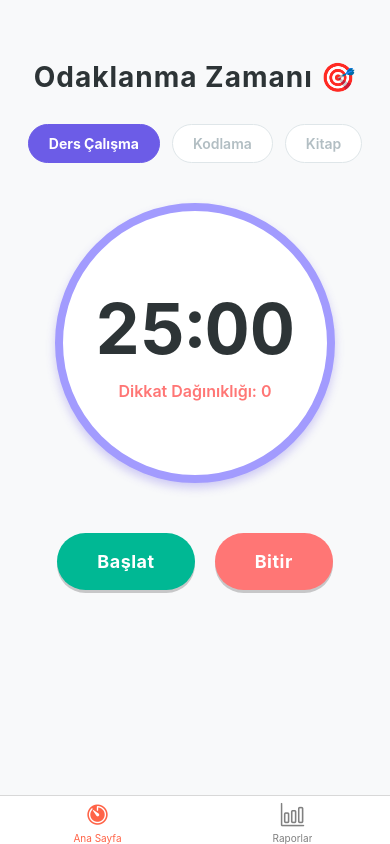
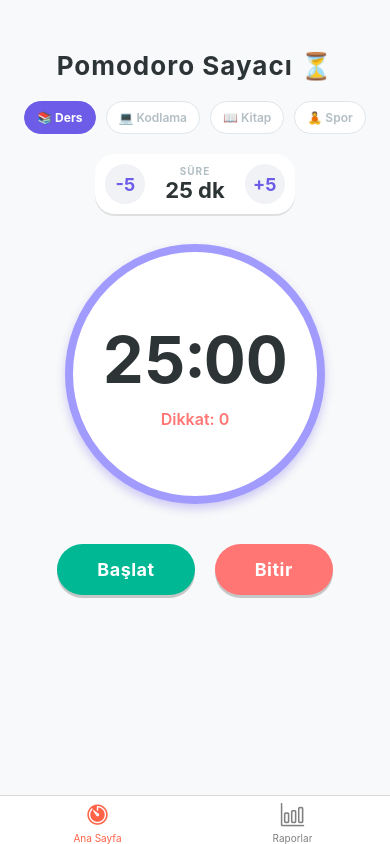
Before and after one commit to merveyaren/FocusTracker, a React Native app in the folder MobilOdev/: screen / in a window 390 px wide. Built offline with nearby package versions, Linux system fonts and the light colour scheme.

Commit message:
düzenleme ve bazı eklemeler

```diff
--- a/MobilOdev/screens/DashboardScreen.js
+++ b/MobilOdev/screens/DashboardScreen.js
@@ -1,90 +1,119 @@
-import { useState } from 'react';
-import { View, Text, StyleSheet, ScrollView, Dimensions } from 'react-native';
+import React, { useState } from 'react';
+import { View, Text, StyleSheet, ScrollView, Dimensions, StatusBar } from 'react-native';
+import { BarChart, PieChart } from 'react-native-chart-kit';
+
+// Ekran genişliğini al
+const screenWidth = Dimensions.get("window").width;
+
+// --- 1. KÜÇÜK BİLEŞEN: İSTATİSTİK KARTI ---
+// Hocanın istediği "Bileşen Bazlı" yapıya uygun olarak kartı ayırdık.
+const StatCard = ({ title, value, color, icon }) => (
+  <View style={[styles.statCard, { borderLeftColor: color }]}>
+    <Text style={styles.statLabel}>{title} {icon}</Text>
+    <Text style={[styles.statValue, { color: color }]}>{value}</Text>
+  </View>
+);
 
 export default function DashboardScreen() {
+
+  // SİMÜLASYON VERİLERİ
   const [stats] = useState({
     bugunOdak: 45,
     toplamOdak: 1240,
     dikkatDaginikligi: 12
   });
 
-  const graphData = [
-    { day: "Pzt", minutes: 30 }, { day: "Sal", minutes: 60 },
-    { day: "Çar", minutes: 45 }, { day: "Per", minutes: 90 },
-    { day: "Cum", minutes: 20 }, { day: "Cmt", minutes: 120 },
-    { day: "Paz", minutes: 10 },
+  // --- GRAFİK 1: ÇUBUK GRAFİK (Son 7 Gün) ---
+  const barData = {
+    labels: ["Pzt", "Sal", "Çar", "Per", "Cum", "Cmt", "Paz"],
+    datasets: [{ data: [30, 60, 45, 90, 20, 120, 10] }]
+  };
+
+  // --- GRAFİK 2: PASTA GRAFİK (Kategoriler) ---
+  const pieData = [
+    {
+      name: "Kodlama",
+      population: 50,
+      color: "#6c5ce7", // Mor (Ana Renk)
+      legendFontColor: "#7f7f7f",
+      legendFontSize: 12
+    },
+    {
+      name: "Ders",
+      population: 30,
+      color: "#00b894", // Mint (Başarı Rengi)
+      legendFontColor: "#7f7f7f",
+      legendFontSize: 12
+    },
+    {
+      name: "Kitap",
+      population: 20,
+      color: "#ff7675", // Mercan (Vurgu Rengi)
+      legendFontColor: "#7f7f7f",
+      legendFontSize: 12
+    }
   ];
-  const maxMinute = Math.max(...graphData.map(item => item.minutes));
+
+  // Grafik Ayarları (Modern Tema)
+  const chartConfig = {
+    backgroundGradientFrom: "#fff",
+    backgroundGradientTo: "#fff",
+    color: (opacity = 1) => `rgba(108, 92, 231, ${opacity})`, // Çubuklar Mor
+    labelColor: (opacity = 1) => `rgba(99, 110, 114, ${opacity})`, // Yazılar Gri
+    barPercentage: 0.6,
+    decimalPlaces: 0, // Virgüllü sayı gösterme
+  };
 
   return (
-    <ScrollView style={styles.container}>
-      <Text style={styles.header}>📊 Raporlar</Text>
+    <ScrollView style={styles.container} showsVerticalScrollIndicator={false}>
+      {/* Status Bar Rengi */}
+      <StatusBar barStyle="dark-content" />
 
-      {/* --- İSTATİSTİK KARTLARI --- */}
-      <View style={styles.statsSection}>
+      {/* BAŞLIK */}
+      <Text style={styles.header}>Haftalık Özet 📑</Text>
 
-        {/* Kart 1: Bugün (Mint Yeşili - Pozitif) */}
-        <View style={[styles.statCard, { borderLeftColor: '#00b894' }]}>
-          <Text style={styles.statLabel}>Bugün</Text>
-          <Text style={[styles.statValue, { color: '#00b894' }]}>{stats.bugunOdak} dk</Text>
-        </View>
-
-        {/* Kart 2: Toplam (Mor - Ana Renk) */}
-        <View style={[styles.statCard, { borderLeftColor: '#6c5ce7' }]}>
-          <Text style={styles.statLabel}>Toplam</Text>
-          <Text style={[styles.statValue, { color: '#6c5ce7' }]}>{stats.toplamOdak} dk</Text>
-        </View>
-
-        {/* Kart 3: Dikkat (Kırmızı - Uyarı) */}
-        <View style={[styles.statCard, { borderLeftColor: '#ff7675' }]}>
-          <Text style={styles.statLabel}>Dikkat Dağ.</Text>
-          <Text style={[styles.statValue, { color: '#ff7675' }]}>{stats.dikkatDaginikligi}</Text>
+      {/* --- BÖLÜM 1: GENEL İSTATİSTİKLER --- */}
+      <View style={styles.sectionContainer}>
+        <Text style={styles.sectionTitle}>Genel Durum 📌</Text>
+        <View style={styles.statsRow}>
+          <StatCard title="Bugün" value={`${stats.bugunOdak} dk`} color="#00b894" icon="🔥" />
+          <StatCard title="Toplam" value={`${stats.toplamOdak} dk`} color="#6c5ce7" icon="⏳" />
+          <StatCard title="Dikkat" value={`${stats.dikkatDaginikligi}`} color="#ff7675" icon="⚠️" />
         </View>
       </View>
 
-      {/* --- GRAFİK ALANI --- */}
+      {/* --- BÖLÜM 2: ÇUBUK GRAFİK --- */}
       <View style={styles.chartContainer}>
-        <Text style={styles.chartTitle}>Haftalık Performans</Text>
+        <Text style={styles.chartTitle}>Günlük Performans 📊</Text>
+        <BarChart
+          data={barData}
+          width={screenWidth - 40}
+          height={220}
+          yAxisSuffix=" dk"
+          chartConfig={chartConfig}
+          verticalLabelRotation={0}
+          fromZero={true}
+          showValuesOnTopOfBars={true}
+          withInnerLines={false} // Arkadaki çizgileri kaldırdık (daha temiz)
+          style={styles.chartStyle}
+        />
+      </View>
 
-        <View style={styles.chartBox}>
-          {/* Arka plandaki çizgiler (Dekoratif) */}
-          <View style={styles.gridLines}>
-             <View style={styles.gridLine} />
-             <View style={styles.gridLine} />
-             <View style={styles.gridLine} />
-          </View>
+      {/* --- BÖLÜM 3: PASTA GRAFİK --- */}
+      <View style={[styles.chartContainer, { marginBottom: 50 }]}>
+        <Text style={styles.chartTitle}>Kategori Dağılımı 🍰</Text>
+        <PieChart
+          data={pieData}
+          width={screenWidth - 40}
+          height={220}
+          chartConfig={chartConfig}
+          accessor={"population"}
+          backgroundColor={"transparent"}
+          paddingLeft={"15"}
+          absolute
+        />
+      </View>
 
-          {/* Çubuklar */}
-          {graphData.map((item, index) => {
-             // Yükseklik hesabı
-             const height = (item.minutes / maxMinute) * 150;
-             // En yüksek günü belirgin yap
-             const isMax = item.minutes === maxMinute;
-
-             return (
-              <View key={index} style={styles.barWrapper}>
-                 {/* Dakika Baloncuğu (Sadece uzun çubuklarda göster) */}
-                 {height > 50 && (
-                   <Text style={styles.barValueText}>{item.minutes}</Text>
-                 )}
-
-                 {/* Çubuğun Kendisi */}
-                 <View style={[
-                    styles.bar,
-                    {
-                      height: height || 5, // 0 olsa bile minik görünsün
-                      backgroundColor: isMax ? '#6c5ce7' : '#a29bfe', // Max ise koyu mor, değilse açık mor
-                      opacity: isMax ? 1 : 0.7
-                    }
-                 ]} />
-
-                 {/* Gün İsmi */}
-                 <Text style={styles.dayText}>{item.day}</Text>
-              </View>
-             );
-          })}
-        </View>
-      </View>
     </ScrollView>
   );
 }
@@ -92,110 +121,81 @@ export default function DashboardScreen() {
 const styles = StyleSheet.create({
   container: {
     flex: 1,
-    backgroundColor: '#f8f9fa', // Kırık Beyaz
-    padding: 20
+    backgroundColor: '#f8f9fa', // Kırık Beyaz Arka Plan
+    padding: 20,
+    paddingTop: 40
   },
   header: {
     fontSize: 28,
     fontWeight: 'bold',
     color: '#2d3436',
-    marginTop: 40,
     marginBottom: 25,
+    textAlign: 'center' // Ortalanmış Başlık
+  },
+  sectionContainer: {
+    marginBottom: 25,
+  },
+  sectionTitle: {
+    fontSize: 18,
+    fontWeight: '700',
+    color: '#636e72',
+    marginBottom: 15,
+    marginLeft: 5,
     letterSpacing: 0.5
   },
-
-  // İSTATİSTİK KARTLARI
-  statsSection: {
+  // İstatistik Kartları Tasarımı
+  statsRow: {
     flexDirection: 'row',
-    justifyContent: 'space-between',
-    marginBottom: 30
+    justifyContent: 'space-between'
   },
   statCard: {
-    width: '31%', // Ekrana tam sığsın diye
+    width: '31%',
     backgroundColor: '#fff',
-    paddingVertical: 15,
-    paddingHorizontal: 10,
+    padding: 15,
     borderRadius: 15,
     borderLeftWidth: 4,
-    // Gölgeler (Shadow)
+    // Kart Gölgelendirme (3D Efekt)
     elevation: 4,
     shadowColor: '#000',
     shadowOpacity: 0.1,
     shadowRadius: 5,
     shadowOffset: { width: 0, height: 2 },
-    justifyContent: 'center'
+    justifyContent: 'center',
+    alignItems: 'center'
   },
   statLabel: {
     fontSize: 12,
-    color: '#636e72',
-    marginBottom: 5,
-    fontWeight: '600'
+    color: '#b2bec3',
+    fontWeight: 'bold',
+    marginBottom: 8
   },
   statValue: {
     fontSize: 18,
     fontWeight: 'bold'
   },
-
-  // GRAFİK TASARIMI
+  // Grafik Kutuları Tasarımı
   chartContainer: {
     backgroundColor: '#fff',
     borderRadius: 20,
-    padding: 20,
-    elevation: 5,
+    padding: 15,
+    marginBottom: 25,
+    // Grafik Kutusu Gölgesi
+    elevation: 3,
     shadowColor: '#6c5ce7', // Mor gölge
-    shadowOpacity: 0.1,
+    shadowOpacity: 0.05,
     shadowRadius: 10,
-    marginBottom: 50
+    alignItems: 'center'
   },
   chartTitle: {
-    fontSize: 18,
+    fontSize: 16,
     fontWeight: 'bold',
     color: '#2d3436',
-    marginBottom: 20
+    marginBottom: 10,
+    alignSelf: 'flex-start', // Sola yasla
+    marginLeft: 10
   },
-  chartBox: {
-    flexDirection: 'row',
-    justifyContent: 'space-between',
-    alignItems: 'flex-end',
-    height: 180,
-    position: 'relative' // Çizgiler için gerekli
-  },
-  // Arka Plan Çizgileri
-  gridLines: {
-    position: 'absolute',
-    top: 0,
-    left: 0,
-    right: 0,
-    bottom: 0,
-    justifyContent: 'space-between',
-    paddingBottom: 20,
-    zIndex: -1
-  },
-  gridLine: {
-    width: '100%',
-    height: 1,
-    backgroundColor: '#f1f2f6'
-  },
-  // Çubuklar
-  barWrapper: {
-    alignItems: 'center',
-    width: 30,
-    justifyContent: 'flex-end'
-  },
-  bar: {
-    width: 16, // Biraz daha kalın
-    borderRadius: 8, // Tam yuvarlak köşeler
-    marginBottom: 8,
-  },
-  dayText: {
-    fontSize: 11,
-    color: '#636e72',
-    fontWeight: 'bold'
-  },
-  barValueText: {
-    fontSize: 10,
-    color: '#a29bfe',
-    marginBottom: 2,
-    fontWeight: 'bold'
+  chartStyle: {
+    borderRadius: 16,
+    marginTop: 10
   }
 });
--- a/MobilOdev/screens/HomeScreen.js
+++ b/MobilOdev/screens/HomeScreen.js
@@ -4,13 +4,26 @@ import {
 } from 'react-native';
 
 export default function HomeScreen() {
+  // 1. YENİ STATE: Başlangıç süresini tutuyoruz (Değiştirilebilir)
+  const [initialTime, setInitialTime] = useState(25 * 60);
   const [timeLeft, setTimeLeft] = useState(25 * 60);
+
   const [isActive, setIsActive] = useState(false);
-  const [category, setCategory] = useState("Ders Çalışma");
+  const [category, setCategory] = useState("📚 Ders");
   const [distractionCount, setDistractionCount] = useState(0);
   const [showSummary, setShowSummary] = useState(false);
 
   const appState = useRef(AppState.currentState);
+
+  // --- SÜRE DEĞİŞTİRME MANTIĞI ---
+  const changeTime = (minutes) => {
+    const newTime = initialTime + (minutes * 60);
+    // Sınırlar: En az 5 dk, En çok 120 dk
+    if (newTime >= 5 * 60 && newTime <= 120 * 60) {
+      setInitialTime(newTime);
+      setTimeLeft(newTime); // Sayacı da hemen güncelle
+    }
+  };
 
   useEffect(() => {
     let interval = null;
@@ -51,10 +64,19 @@ export default function HomeScreen() {
 
   const handleReset = () => {
     setIsActive(false);
-    setTimeLeft(25 * 60);
+    // Sıfırlarken "initialTime" neyse ona dön
+    setTimeLeft(initialTime);
     setDistractionCount(0);
   };
-
+const quotes = [
+  "Başlamak, bitirmenin yarısıdır. 🚀",
+  "Bugün ektiğin tohumlar, yarın çiçek açacak. 🌱",
+  "Odaklanmak, hayır diyebilme sanatıdır. 🎨",
+  "Yorgun olduğunda değil, bittiğinde dur. 💪",
+  "Kod yazmak bir süper güçtür. 💻"
+];
+// Rastgele birini seçmek için:
+const randomQuote = quotes[Math.floor(Math.random() * quotes.length)];
   const handleFinish = () => {
     setIsActive(false);
     setShowSummary(true);
@@ -65,15 +87,17 @@ export default function HomeScreen() {
     handleReset();
   };
 
+  const categories = ["📚 Ders", "💻 Kodlama", "📖 Kitap", "🧘 Spor"];
+
   return (
     <View style={styles.container}>
-      {/* Üstteki barın rengini koyu yapıyoruz ki beyaz ekranda görünsün */}
       <StatusBar barStyle="dark-content" />
 
-      <Text style={styles.header}>Odaklanma Zamanı 🎯</Text>
+      <Text style={styles.header}>Pomodoro Sayacı ⏳</Text>
 
+      {/* KATEGORİ SEÇİMİ */}
       <View style={styles.categoryContainer}>
-        {["Ders Çalışma", "Kodlama", "Kitap"].map((cat) => (
+        {categories.map((cat) => (
           <TouchableOpacity
             key={cat}
             style={[styles.catButton, category === cat && styles.catButtonActive]}
@@ -87,13 +111,39 @@ export default function HomeScreen() {
         ))}
       </View>
 
+      {/* --- YENİ EKLENEN SÜRE SEÇİM ALANI --- */}
+      <View style={styles.timeSelector}>
+         <TouchableOpacity
+            style={[styles.timeBtn, isActive && styles.disabledBtn]}
+            onPress={() => changeTime(-5)}
+            disabled={isActive}
+         >
+            <Text style={styles.timeBtnText}>-5</Text>
+         </TouchableOpacity>
+
+         <View style={styles.timeDisplay}>
+            <Text style={styles.timeLabel}>SÜRE</Text>
+            <Text style={styles.timeValue}>{initialTime / 60} dk</Text>
+         </View>
+
+         <TouchableOpacity
+            style={[styles.timeBtn, isActive && styles.disabledBtn]}
+            onPress={() => changeTime(5)}
+            disabled={isActive}
+         >
+            <Text style={styles.timeBtnText}>+5</Text>
+         </TouchableOpacity>
+      </View>
+
+      {/* SAYAÇ DAİRESİ */}
       <View style={styles.timerCircle}>
         <Text style={styles.timerText}>{formatTime(timeLeft)}</Text>
         <Text style={styles.distractionText}>
-           Dikkat Dağınıklığı: {distractionCount}
+           Dikkat: {distractionCount}
         </Text>
       </View>
 
+      {/* BUTONLAR */}
       <View style={styles.buttonContainer}>
         <TouchableOpacity
           style={[styles.button, isActive ? styles.pauseButton : styles.startButton]}
@@ -110,6 +160,7 @@ export default function HomeScreen() {
         </TouchableOpacity>
       </View>
 
+      {/* ÖZET MODAL */}
       <Modal visible={showSummary} transparent={true} animationType="fade">
         <View style={styles.modalContainer}>
           <View style={styles.modalContent}>
@@ -121,9 +172,14 @@ export default function HomeScreen() {
             </View>
 
             <View style={styles.modalRow}>
-              <Text style={styles.modalLabel}>Süre:</Text>
+              <Text style={styles.modalLabel}>Hedef Süre:</Text>
+              <Text style={styles.modalValue}>{initialTime / 60} dk</Text>
+            </View>
+
+            <View style={styles.modalRow}>
+              <Text style={styles.modalLabel}>Çalışılan:</Text>
               <Text style={styles.modalValue}>
-                {Math.floor((25 * 60 - timeLeft) / 60)} dk
+                {Math.floor((initialTime - timeLeft) / 60)} dk
               </Text>
             </View>
 
@@ -144,84 +200,130 @@ export default function HomeScreen() {
   );
 }
 
-// --- YENİ RENK PALETİ VE TASARIM ---
 const styles = StyleSheet.create({
   container: {
     flex: 1,
-    backgroundColor: '#f8f9fa', // Kırık Beyaz (Modern Arkaplan)
+    backgroundColor: '#f8f9fa',
     alignItems: 'center',
-    paddingTop: 60,
+    paddingTop: 50,
   },
   header: {
-    fontSize: 28,
-    color: '#2d3436', // Koyu Gri (Siyah yerine daha yumuşak)
+    fontSize: 26,
+    color: '#2d3436',
     fontWeight: 'bold',
-    marginBottom: 30,
+    marginBottom: 20,
     letterSpacing: 1,
   },
-  // Kategori Stilleri
+  // Kategori
   categoryContainer: {
     flexDirection: 'row',
-    marginBottom: 40,
-    gap: 12,
+    marginBottom: 20,
+    gap: 10,
   },
   catButton: {
-    paddingVertical: 10,
-    paddingHorizontal: 20,
-    borderRadius: 25,
-    borderWidth: 1.5,
+    paddingVertical: 8,
+    paddingHorizontal: 12,
+    borderRadius: 20,
+    borderWidth: 1,
     borderColor: '#dfe6e9',
     backgroundColor: '#fff',
-    elevation: 2, // Hafif gölge
+    elevation: 2,
   },
   catButtonActive: {
-    backgroundColor: '#6c5ce7', // Modern Mor (Lila)
+    backgroundColor: '#6c5ce7',
     borderColor: '#6c5ce7',
   },
   catText: {
     color: '#b2bec3',
     fontWeight: '600',
+    fontSize: 12,
   },
   catTextActive: {
     color: '#fff',
     fontWeight: 'bold',
   },
-  // Sayaç Stilleri
-  timerCircle: {
-    width: 280,
-    height: 280,
-    borderRadius: 140,
-    borderWidth: 8,
-    borderColor: '#a29bfe', // Açık Mor
+
+  // --- YENİ EKLENEN SÜRE SEÇİCİ STİLLERİ ---
+  timeSelector: {
+    flexDirection: 'row',
+    alignItems: 'center',
+    marginBottom: 30,
+    backgroundColor: '#fff',
+    padding: 10,
+    borderRadius: 20,
+    elevation: 3,
+    shadowColor: '#000',
+    shadowOpacity: 0.1,
+    shadowOffset: {width: 0, height: 2}
+  },
+  timeBtn: {
+    backgroundColor: '#f1f2f6',
+    width: 40,
+    height: 40,
+    borderRadius: 20,
     justifyContent: 'center',
     alignItems: 'center',
-    marginBottom: 50,
+  },
+  disabledBtn: {
+    opacity: 0.3
+  },
+  timeBtnText: {
+    fontSize: 18,
+    fontWeight: 'bold',
+    color: '#6c5ce7'
+  },
+  timeDisplay: {
+    marginHorizontal: 20,
+    alignItems: 'center'
+  },
+  timeLabel: {
+    fontSize: 10,
+    color: '#b2bec3',
+    fontWeight: 'bold',
+    letterSpacing: 1
+  },
+  timeValue: {
+    fontSize: 22,
+    fontWeight: 'bold',
+    color: '#2d3436'
+  },
+
+  // Sayaç
+  timerCircle: {
+    width: 260,
+    height: 260,
+    borderRadius: 130,
+    borderWidth: 8,
+    borderColor: '#a29bfe',
+    justifyContent: 'center',
+    alignItems: 'center',
+    marginBottom: 40,
     backgroundColor: '#fff',
-    elevation: 10, // Belirgin gölge (3D efekti)
+    elevation: 10,
     shadowColor: '#6c5ce7',
     shadowOpacity: 0.3,
     shadowRadius: 10,
     shadowOffset: { width: 0, height: 5 }
   },
   timerText: {
-    fontSize: 70,
-    color: '#2d3436', // Koyu Gri
+    fontSize: 65,
+    color: '#2d3436',
     fontWeight: 'bold',
-    fontVariant: ['tabular-nums'], // Rakamların titremesini engeller
+    fontVariant: ['tabular-nums'],
   },
   distractionText: {
-    color: '#ff7675', // Soft Kırmızı
+    color: '#ff7675',
     marginTop: 10,
     fontSize: 16,
     fontWeight: '600'
   },
-  // Buton Stilleri
+  // Butonlar
   buttonContainer: {
     flexDirection: 'row',
     gap: 20,
   },
   button: {
-    paddingVertical: 18,
+    paddingVertical: 15,
     paddingHorizontal: 40,
     borderRadius: 30,
     elevation: 5,
@@ -229,21 +331,21 @@ const styles = StyleSheet.create({
     shadowOpacity: 0.2,
     shadowOffset: { width: 0, height: 3 }
   },
-  startButton: { backgroundColor: '#00b894' }, // Mint Yeşili
-  pauseButton: { backgroundColor: '#fdcb6e' }, // Hardal Sarısı
-  resetButton: { backgroundColor: '#ff7675' }, // Soft Kırmızı (Mercan)
+  startButton: { backgroundColor: '#00b894' },
+  pauseButton: { backgroundColor: '#fdcb6e' },
+  resetButton: { backgroundColor: '#ff7675' },
   buttonText: {
     color: '#fff',
     fontSize: 18,
     fontWeight: 'bold',
     letterSpacing: 0.5
   },
-  // Modal Stilleri
+  // Modal
   modalContainer: {
     flex: 1,
     justifyContent: 'center',
     alignItems: 'center',
-    backgroundColor: 'rgba(45, 52, 54, 0.8)', // Arkası hafif koyu
+    backgroundColor: 'rgba(45, 52, 54, 0.9)',
   },
   modalContent: {
     width: '85%',
@@ -272,7 +374,7 @@ const styles = StyleSheet.create({
   modalValue: { fontSize: 18, fontWeight: 'bold', color: '#2d3436' },
   closeButton: {
     marginTop: 20,
-    backgroundColor: '#6c5ce7', // Ana Mor Renk
+    backgroundColor: '#6c5ce7',
     paddingVertical: 15,
     borderRadius: 15,
     width: '100%',
```
Also changed, not shown: MobilOdev/package.json (+7 -7 lines), 1 other file (tests, documents, lock files or other folders).
